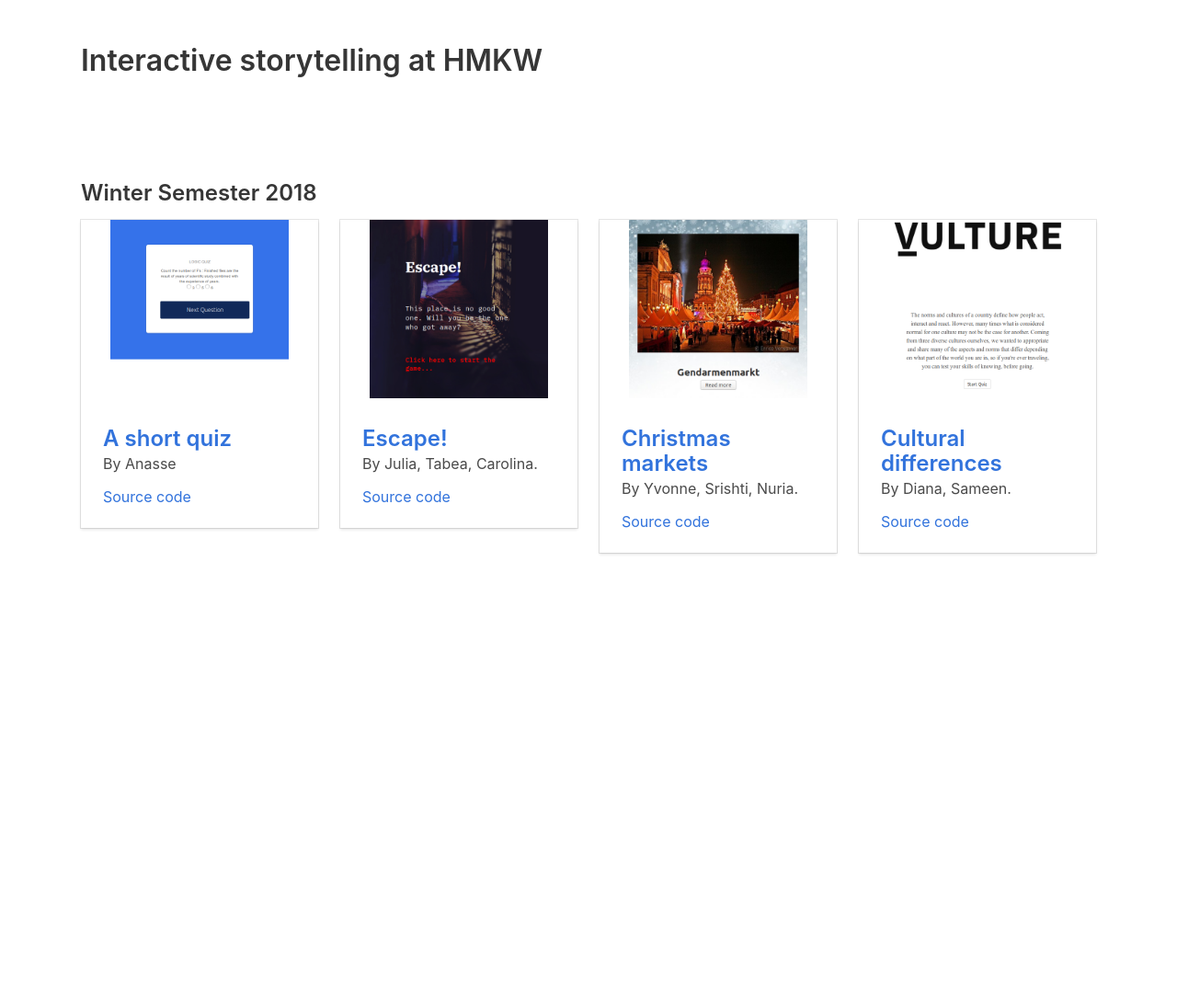
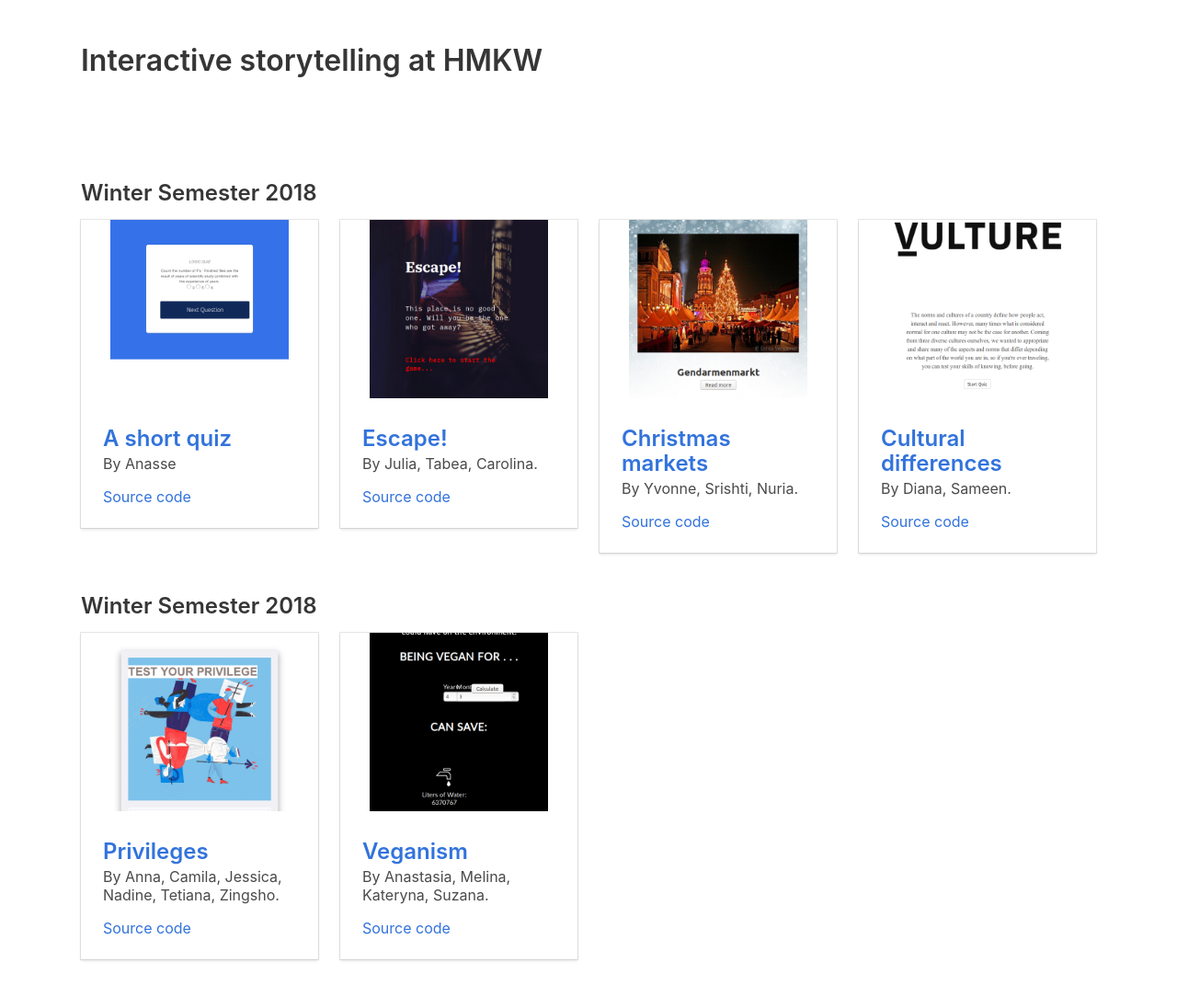
Before and after one commit to ctt-data/ctt-data.github.io, a plain HTML site: page index.html in a window 1280 px wide. Shown: the whole page at 92% size. Before the commit the page ends 800 px from the top, so only its background shows below. Drawn offline with nearby package versions, Linux system fonts and the light colour scheme; a script that the page names is missing.

Commit message:
added wiso2018

```diff
--- a/index.html
+++ b/index.html
@@ -131,6 +131,64 @@
             </div>
           </div>
         </div>
+        <h3>Winter Semester 2018</h3>
+        <div class="columns">
+          <div class="column is-3">
+            <div class="card">
+              <div class="card-image">
+                <figure class="image is-256x256">
+                  <a href="https://ctt-data.github.io/privilege/" target="_blank">
+                    <img src="images/privilege.png" alt="Privileges">
+                  </a>
+                </figure>
+              </div>
+              <div class="card-content">
+                <div class="media">
+                  <div class="media-content">
+                    <p class="title is-4">
+                      <a href="https://ctt-data.github.io/privilege/" target="_blank">
+                        Privileges
+                      </a>
+                    </p>
+                    <p class="subtitle is-6">By Anna, Camila, Jessica, Nadine, Tetiana, Zingsho.</p>
+                    <p class="subtitle is-6">
+                      <a href="https://github.com/ctt-data/privilege" target="_blank">
+                        Source code
+                      </a>
+                    </p>
+                  </div>
+                </div>
+              </div>
+            </div>
+          </div>
+          <div class="column is-3">
+            <div class="card">
+              <div class="card-image">
+                <figure class="image is-256x256">
+                  <a href="https://ctt-data.github.io/vegetarian/" target="_blank">
+                    <img src="images/vegetarian.png" alt="Vegetarian">
+                  </a>
+                </figure>
+              </div>
+              <div class="card-content">
+                <div class="media">
+                  <div class="media-content">
+                    <p class="title is-4">
+                      <a href="https://ctt-data.github.io/vegetarian/" target="_blank">
+                        Veganism
+                      </a>
+                    </p>
+                    <p class="subtitle is-6">By Anastasia, Melina, Kateryna, Suzana.</p>
+                    <p class="subtitle is-6">
+                      <a href="https://github.com/ctt-data/vegetarian" target="_blank">
+                        Source code
+                      </a>
+                    </p>
+                  </div>
+                </div>
+              </div>
+            </div>
+          </div>
       </div>
     </section>
     <script src="https://cdnjs.cloudflare.com/ajax/libs/jquery/3.3.1/jquery.min.js"></script>
```
Also changed, not shown: images/privilege.png (added), images/vegetarian.png (added).
